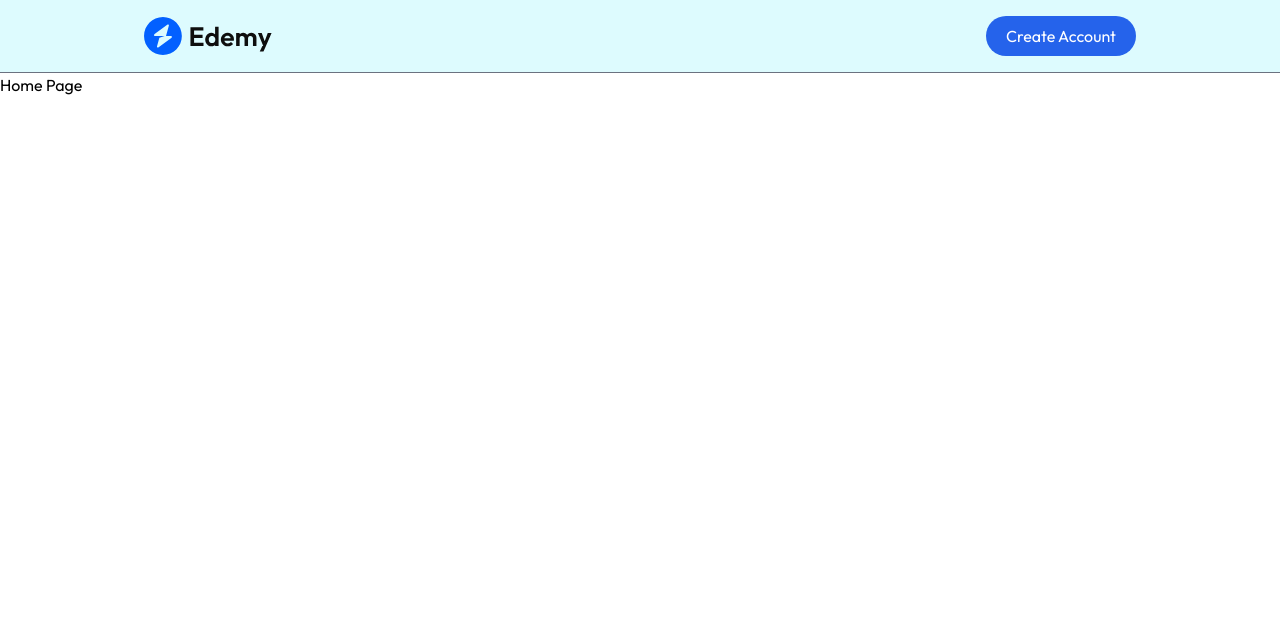
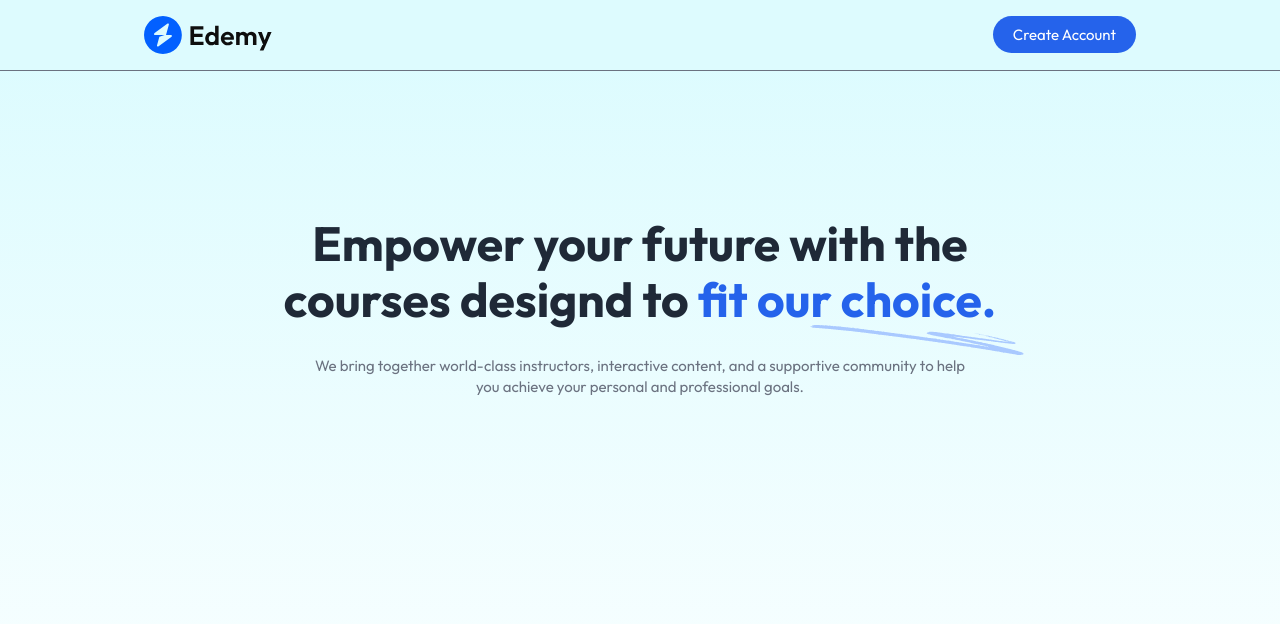
Before and after one commit to Kaushik-123-p/Edemy, a React (Vite) app in the folder client/: page / in a window 1280 px wide. Shown: the top 624 px of the page. Built offline with nearby package versions, Linux system fonts and the light colour scheme; no server answers; the HTML template or start-up script is replaced by a standard one.

Commit message:
Refactor Hero component layout and enhance styling for improved user experience

```diff
--- a/client/src/components/students/Hero.jsx
+++ b/client/src/components/students/Hero.jsx
@@ -1,9 +1,26 @@
-import React from "react";
+import { assets } from "../../assets/assets";
 
 const Hero = () => {
   return (
-    <div>
-      <h1>Hero</h1>
+    <div className="flex flex-col items-center  w-full h-screen md:pt-36 pt-20 px-7 md:px-0 space-y-7 text-center bg-gradient-to-b from-cyan-100/70 ">
+      <h1 className="md:text-home-heading-large text-home-heading-small relative font-bold text-gray-800 max-w-3xl mx-auto">
+        Empower your future with the courses designd to
+        <span className="text-blue-600"> fit our choice.</span>{" "}
+        <img
+          src={assets.sketch}
+          alt="sketch"
+          className="md:block hidden absolute -bottom-7 right-0"
+        />
+      </h1>
+      <p className="md:block hidden text-gray-500 max-w-2xl mx-auto">
+        We bring together world-class instructors, interactive content, and a
+        supportive community to help you achieve your personal and professional
+        goals.
+      </p>
+      <p className="md:hidden text-gray-500 max-w-sm mx-auto">
+        We bring together world-class instructors to help you achieve your
+        professional goals.
+      </p>
     </div>
   );
 };
--- a/client/src/pages/student/Home.jsx
+++ b/client/src/pages/student/Home.jsx
@@ -1,9 +1,10 @@
 import React from "react";
+import Hero from "../../components/students/Hero";
 
 const Home = () => {
   return (
-    <div>
-      <h1>Home Page</h1>
+    <div className="flex flex-col items-center space-y-7 text-center">
+      <Hero />
     </div>
   );
 };
--- a/client/tailwind.config.js
+++ b/client/tailwind.config.js
@@ -5,7 +5,13 @@ export default {
   ],
   theme: {
     extend: {
-      // You can add customizations here like colors, fonts, etc.
+      fontSize: {
+        "course-details-heading-small": ["26px", "36px"],
+        "course-details-heading-large": ["36px", "44px"],
+        "home-heading-small": ["28px", "34px"],
+        "home-heading-large": ["48px", "56px"],
+        default: ["15px", "21px"],
+      },
     },
   },
   plugins: [
```
